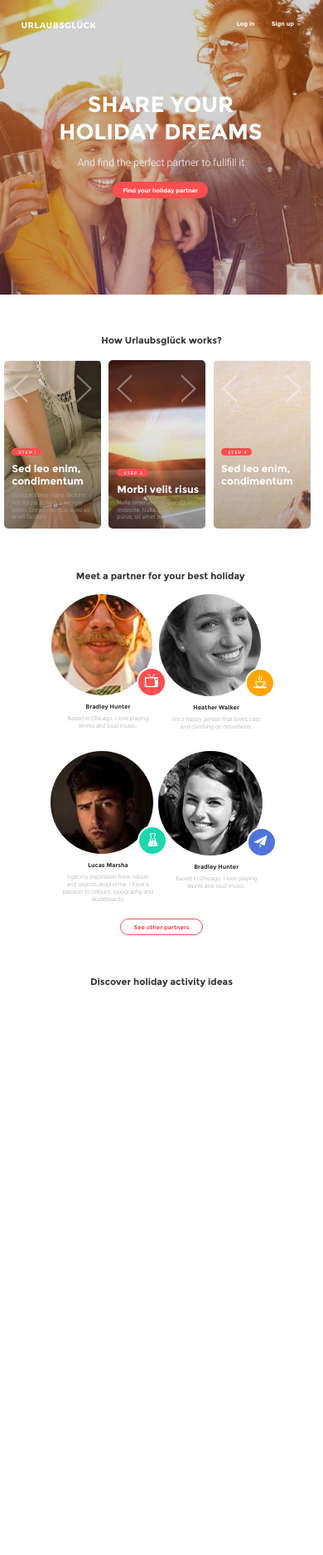
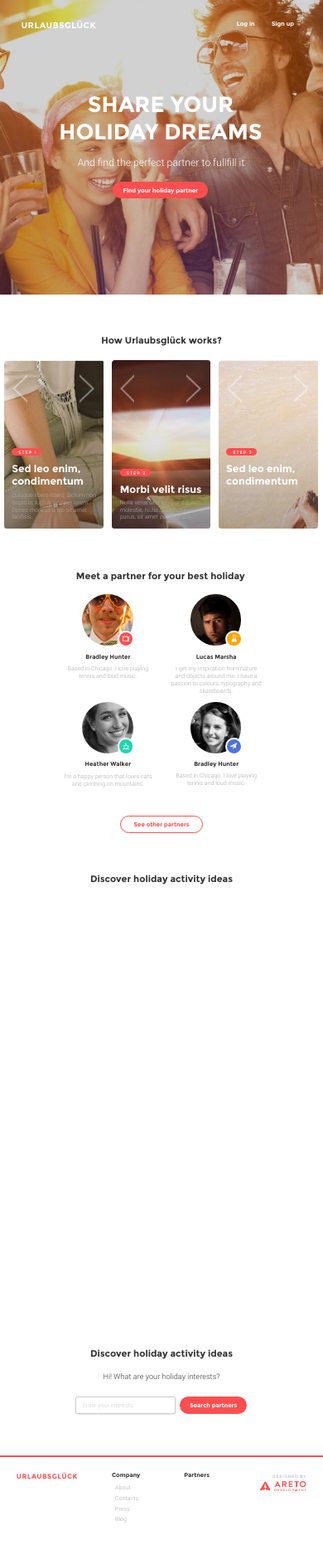
Before and after one commit to LavrovE/front, a plain HTML site: page exam/index.html in a window 390 px wide. Shown: the top 1874 px of the page at 83% size. After the commit the page ends 1845 px from the top, so only its background shows below. Drawn offline with nearby package versions, Linux system fonts and the light colour scheme.

Commit message:
готовый мобайл + таблет

```diff
--- a/exam/css/main.scss
+++ b/exam/css/main.scss
@@ -173,9 +173,9 @@ header {
 		}
 
 
-		a:nth-child(6){
+		>a{
 		    background-color: $btn-color;
-		    padding: 1.1rem 5rem;
+		    padding: 0.9rem 5rem;
 		     @include border-radius(2.5rem);
 		}
 		h2{
@@ -199,7 +199,7 @@ header {
 			    margin-top: 0.9rem;
 			    padding-left: 5.1rem;
 			    padding-right: 5.1rem;
-			    margin-bottom: 2.8rem;
+			    margin-bottom: 2.9rem;
 			    line-height: 2rem;
 		}
 }
@@ -219,6 +219,7 @@ header {
 	}
 	#slider2{
 			margin-bottom:1rem;
+
 	}
 
 }
@@ -228,11 +229,11 @@ header {
 	font-size:2.2rem;
 	font-family:$h-font;
     text-align: center;
-    margin-bottom:1.2rem;
+    margin-bottom:1.4rem;
 }
 .partners{
 	text-align:center;
-    padding-bottom: 4.6rem;
+    padding-bottom: 4.2rem;
 			h1{
 					color:$dark-color;
 					font-size:2.2rem;
@@ -263,7 +264,9 @@ header {
 					}
 					img:nth-child(1){
 						 @include border-radius(25rem);
-						 margin-left: 0.4rem;
+
+						     width: 12.2rem;
+   							 height: 12.2rem;
 
 					}
 					img:nth-child(2){
@@ -272,10 +275,51 @@ header {
 					   @include border-radius(6rem);
 					    border: 0.4rem solid #fff;
 					    margin-bottom: -0.4rem;
+					    width:4rem;
+					    height:4rem;
 
 
 					}
 			}
+					.partners__partner:nth-child(2){
+
+						 p{
+							    margin-bottom: 2.4rem;
+						}
+						h4{
+								margin-bottom:1.1rem;
+						}
+					}
+					.partners__partner:nth-child(3){
+
+						 p{
+							       margin-bottom: 1.8rem;
+						}
+						h4{
+								margin-bottom:1rem;
+						}
+					}
+					.partners__partner:nth-child(4){
+
+						 p{
+							        margin-bottom: 0.5rem;
+						}
+						h4{
+								    margin-bottom: 1.1rem;
+						}
+					}
+					.partners__partner:nth-child(5){
+
+						 p{
+							    margin-bottom: 0;
+						}
+						h4{
+								    margin-bottom: 1rem;
+						}
+					}
+
+
+
 															.partners__partner:nth-child(3) img:nth-child(2){
 															background-color:#ffa507;
 															}
@@ -351,7 +395,7 @@ margin-bottom: 3.4rem;
 			    height: 24rem;
    				position: relative;
    			    margin-bottom: 0.1rem;
-   			    border-radius: 1rem;
+   			  @include border-radius(0.6rem);
 
 			}
 }
@@ -402,6 +446,7 @@ margin-bottom: 3.4rem;
 	    font-size:2.2rem;
 	    font-family:$h-font;
 	    color:$dark-color;
+	    padding-top:1rem;
 	    margin-bottom: 0.8rem;
 }
 .search__text2 {
@@ -412,7 +457,7 @@ margin-bottom: 3.4rem;
 }
 .search  {
 	padding-left: 1.8rem;
-	padding-right: 1.8rem;
+    padding-right: 2.1rem;
 
 	input[type="text"] {
 	@include border-radius(0.4rem);
@@ -487,15 +532,17 @@ margin-bottom: 3.4rem;
 		}
 		img {
 			margin-top:0.5rem;
+			width:11rem;
+			height:2.4rem;
 		}
 }
 
 .grid {
-
+  			     height: 89.5rem !important;
 		     padding-left: 1rem;
 		     padding-right: 1rem;
-    margin-bottom: 13.5rem;
-        height:100% !important;
+   			 margin-bottom: 3rem;
+
 }
 
 /* clear fix */
@@ -686,11 +733,11 @@ header {
 
 }
 .work #slider2 {
-	    margin-left: 1.6rem;
+	    margin-left: 2.2%;
 
 }
 .work #slider3 {
-	    margin-left: 1.7rem;
+	       margin-left: 2.2%;
 }
 .work #slider2 {
 	margin-bottom:0;
@@ -720,6 +767,7 @@ header {
 			     vertical-align: top;
 			    width: 34rem;
 
+
 		}
 		.partners__partner:nth-child(2), .partners__partner:nth-child(4){
     			    margin-right: -0.3rem;
@@ -730,10 +778,10 @@ header {
 
 		}
 		.partners__partner:nth-child(3){
-		margin-bottom: 3rem;
+		    margin-bottom: 0;
 		}
 		.partners__partner:nth-child(5){
-		margin-bottom: 6rem;
+		margin-bottom: 8rem;
 
 		}
 }
@@ -741,8 +789,9 @@ header {
 
     padding-left: 1rem;
     padding-right: 1rem;
-           margin-bottom: 4rem;
-        height:100% !important;
+    height: 102.4rem !important;
+
+
 }
 
 /* clear fix */
@@ -809,15 +858,15 @@ header {
     -webkit-border-radius: 5rem;
     border-radius: 5rem;
     border: none;
-    width: 100%;
+
     text-align: center;
     padding-top: 1.2rem;
     padding-bottom: 1.2rem;
     margin-top: 0.9rem;
     margin-bottom: 9.9rem;
     display: inline-block;
-    width: 16rem;
-    margin-left: 0.8rem;
+        width: 39.1%;
+    margin-left: 1.9%;
 }
 .search input[type="text"] {
     -moz-border-radius: 0.4rem;
@@ -826,7 +875,7 @@ header {
     border-radius: 0.4rem;
     border: 0.1rem solid;
     color: #cccccc;
-    width: 23.8rem;
+        width: 58.2%;
     padding-top: 0.9rem;
     display: inline-block;
     padding-left: 1.5rem;
@@ -892,6 +941,8 @@ header {
     	img {
     	    margin-top: 0.5rem;
    			 text-align: left;
+   			 width:11rem;
+   			 height:2.4rem;
     	}
   }
 }
@@ -937,8 +988,8 @@ header {
 .sli-links .control-slide.active{
 	background-position:center top;}
 #prewbutton, #nextbutton{ /* Ссылка "Следующий" и "Педыдущий" */
-	display:block;
-	width:15px;
+	display:none;
+	    width: 1.5rem;
 	height:100%;
 	position:absolute;
 	top:0;
@@ -958,7 +1009,7 @@ header {
 @media only screen and (max-width: 768px) and (min-width:321px){
 	#slider {
 	margin-bottom:0;
-	width: 23rem;
+	    width: 31.55%;
 	    height: 40rem;
 	    margin:0;
 
@@ -1031,8 +1082,8 @@ header {
 .sli-links .control-slide.active{
 	background-position:center top;}
 #prewbutton, #nextbutton{ /* Ссылка "Следующий" и "Педыдущий" */
-	display:block;
-	width:15px;
+	display:none;
+	    width: 1.5rem;
 	height:100%;
 	position:absolute;
 	top:0;
@@ -1053,7 +1104,7 @@ header {
 @media only screen and (max-width: 768px) and (min-width:321px){
 	#slider2 {
 	margin-bottom:0;
-	    width: 23rem;
+	      width: 31.55%;
 	    height: 40rem;
 	    margin:0;
 
@@ -1126,8 +1177,8 @@ header {
 .sli-links .control-slide.active{
 	background-position:center top;}
 #prewbutton, #nextbutton{ /* Ссылка "Следующий" и "Педыдущий" */
-	display:block;
-	width:15px;
+	display:none;
+    width: 1.5rem;
 	height:100%;
 	position:absolute;
 	top:0;
@@ -1149,7 +1200,7 @@ header {
 @media only screen and (max-width: 768px) and (min-width:321px){
 	#slider3 {
 	margin-bottom:0;
-	    width: 23rem;
+    width: 31.55%;
 	    height: 40rem;
 	    margin:0;
 
--- a/exam/css/slider.scss
+++ b/exam/css/slider.scss
@@ -39,8 +39,8 @@
 .sli-links .control-slide.active{
 	background-position:center top;}
 #prewbutton, #nextbutton{ /* Ссылка "Следующий" и "Педыдущий" */
-	display:block;
-	width:15px;
+	display:none;
+	    width: 1.5rem;
 	height:100%;
 	position:absolute;
 	top:0;
@@ -60,7 +60,7 @@
 @media only screen and (max-width: 768px) and (min-width:321px){
 	#slider {
 	margin-bottom:0;
-	width: 23rem;
+	    width: 31.55%;
 	    height: 40rem;
 	    margin:0;
 
--- a/exam/css/slider2.scss
+++ b/exam/css/slider2.scss
@@ -39,8 +39,8 @@
 .sli-links .control-slide.active{
 	background-position:center top;}
 #prewbutton, #nextbutton{ /* Ссылка "Следующий" и "Педыдущий" */
-	display:block;
-	width:15px;
+	display:none;
+	    width: 1.5rem;
 	height:100%;
 	position:absolute;
 	top:0;
@@ -61,7 +61,7 @@
 @media only screen and (max-width: 768px) and (min-width:321px){
 	#slider2 {
 	margin-bottom:0;
-	    width: 23rem;
+	      width: 31.55%;
 	    height: 40rem;
 	    margin:0;
 
--- a/exam/css/slider3.scss
+++ b/exam/css/slider3.scss
@@ -39,8 +39,8 @@
 .sli-links .control-slide.active{
 	background-position:center top;}
 #prewbutton, #nextbutton{ /* Ссылка "Следующий" и "Педыдущий" */
-	display:block;
-	width:15px;
+	display:none;
+    width: 1.5rem;
 	height:100%;
 	position:absolute;
 	top:0;
@@ -62,7 +62,7 @@
 @media only screen and (max-width: 768px) and (min-width:321px){
 	#slider3 {
 	margin-bottom:0;
-	    width: 23rem;
+    width: 31.55%;
 	    height: 40rem;
 	    margin:0;
 
--- a/exam/css/stylesheet.scss
+++ b/exam/css/stylesheet.scss
@@ -46,9 +46,9 @@ header {
 		}
 
 
-		a:nth-child(6){
+		>a{
 		    background-color: $btn-color;
-		    padding: 1.1rem 5rem;
+		    padding: 0.9rem 5rem;
 		     @include border-radius(2.5rem);
 		}
 		h2{
@@ -72,7 +72,7 @@ header {
 			    margin-top: 0.9rem;
 			    padding-left: 5.1rem;
 			    padding-right: 5.1rem;
-			    margin-bottom: 2.8rem;
+			    margin-bottom: 2.9rem;
 			    line-height: 2rem;
 		}
 }
@@ -92,6 +92,7 @@ header {
 	}
 	#slider2{
 			margin-bottom:1rem;
+
 	}
 
 }
@@ -101,11 +102,11 @@ header {
 	font-size:2.2rem;
 	font-family:$h-font;
     text-align: center;
-    margin-bottom:1.2rem;
+    margin-bottom:1.4rem;
 }
 .partners{
 	text-align:center;
-    padding-bottom: 4.6rem;
+    padding-bottom: 4.2rem;
 			h1{
 					color:$dark-color;
 					font-size:2.2rem;
@@ -136,7 +137,9 @@ header {
 					}
 					img:nth-child(1){
 						 @include border-radius(25rem);
-						 margin-left: 0.4rem;
+
+						     width: 12.2rem;
+   							 height: 12.2rem;
 
 					}
 					img:nth-child(2){
@@ -145,10 +148,51 @@ header {
 					   @include border-radius(6rem);
 					    border: 0.4rem solid #fff;
 					    margin-bottom: -0.4rem;
+					    width:4rem;
+					    height:4rem;
 
 
 					}
 			}
+					.partners__partner:nth-child(2){
+
+						 p{
+							    margin-bottom: 2.4rem;
+						}
+						h4{
+								margin-bottom:1.1rem;
+						}
+					}
+					.partners__partner:nth-child(3){
+
+						 p{
+							       margin-bottom: 1.8rem;
+						}
+						h4{
+								margin-bottom:1rem;
+						}
+					}
+					.partners__partner:nth-child(4){
+
+						 p{
+							        margin-bottom: 0.5rem;
+						}
+						h4{
+								    margin-bottom: 1.1rem;
+						}
+					}
+					.partners__partner:nth-child(5){
+
+						 p{
+							    margin-bottom: 0;
+						}
+						h4{
+								    margin-bottom: 1rem;
+						}
+					}
+
+
+
 															.partners__partner:nth-child(3) img:nth-child(2){
 															background-color:#ffa507;
 															}
@@ -224,7 +268,7 @@ margin-bottom: 3.4rem;
 			    height: 24rem;
    				position: relative;
    			    margin-bottom: 0.1rem;
-   			    border-radius: 1rem;
+   			  @include border-radius(0.6rem);
 
 			}
 }
@@ -275,6 +319,7 @@ margin-bottom: 3.4rem;
 	    font-size:2.2rem;
 	    font-family:$h-font;
 	    color:$dark-color;
+	    padding-top:1rem;
 	    margin-bottom: 0.8rem;
 }
 .search__text2 {
@@ -285,7 +330,7 @@ margin-bottom: 3.4rem;
 }
 .search  {
 	padding-left: 1.8rem;
-	padding-right: 1.8rem;
+    padding-right: 2.1rem;
 
 	input[type="text"] {
 	@include border-radius(0.4rem);
@@ -360,15 +405,17 @@ margin-bottom: 3.4rem;
 		}
 		img {
 			margin-top:0.5rem;
+			width:11rem;
+			height:2.4rem;
 		}
 }
 
 .grid {
-
+  			     height: 89.5rem !important;
 		     padding-left: 1rem;
 		     padding-right: 1rem;
-    margin-bottom: 13.5rem;
-        height:100% !important;
+   			 margin-bottom: 3rem;
+
 }
 
 /* clear fix */
@@ -559,11 +606,11 @@ header {
 
 }
 .work #slider2 {
-	    margin-left: 1.6rem;
+	    margin-left: 2.2%;
 
 }
 .work #slider3 {
-	    margin-left: 1.7rem;
+	       margin-left: 2.2%;
 }
 .work #slider2 {
 	margin-bottom:0;
@@ -593,6 +640,7 @@ header {
 			     vertical-align: top;
 			    width: 34rem;
 
+
 		}
 		.partners__partner:nth-child(2), .partners__partner:nth-child(4){
     			    margin-right: -0.3rem;
@@ -603,10 +651,10 @@ header {
 
 		}
 		.partners__partner:nth-child(3){
-		margin-bottom: 3rem;
+		    margin-bottom: 0;
 		}
 		.partners__partner:nth-child(5){
-		margin-bottom: 6rem;
+		margin-bottom: 8rem;
 
 		}
 }
@@ -614,8 +662,9 @@ header {
 
     padding-left: 1rem;
     padding-right: 1rem;
-           margin-bottom: 4rem;
-        height:100% !important;
+    height: 102.4rem !important;
+
+
 }
 
 /* clear fix */
@@ -682,15 +731,15 @@ header {
     -webkit-border-radius: 5rem;
     border-radius: 5rem;
     border: none;
-    width: 100%;
+
     text-align: center;
     padding-top: 1.2rem;
     padding-bottom: 1.2rem;
     margin-top: 0.9rem;
     margin-bottom: 9.9rem;
     display: inline-block;
-    width: 16rem;
-    margin-left: 0.8rem;
+        width: 39.1%;
+    margin-left: 1.9%;
 }
 .search input[type="text"] {
     -moz-border-radius: 0.4rem;
@@ -699,7 +748,7 @@ header {
     border-radius: 0.4rem;
     border: 0.1rem solid;
     color: #cccccc;
-    width: 23.8rem;
+        width: 58.2%;
     padding-top: 0.9rem;
     display: inline-block;
     padding-left: 1.5rem;
@@ -765,6 +814,8 @@ header {
     	img {
     	    margin-top: 0.5rem;
    			 text-align: left;
+   			 width:11rem;
+   			 height:2.4rem;
     	}
   }
 }
--- a/exam/index.html
+++ b/exam/index.html
@@ -124,18 +124,17 @@
 			<h4>Bradley Hunter</h4>
 			<p>Based in Chicago. I love playing tennis and loud music.</p>
 		</div>
-
+		<div class="partners__partner">
+			<img src="img/mobile/partner2.jpg">
+			<img src="img/mobile/bottle.png">
+			<h4>Lucas Marsha</h4>
+			<p>I get my inspiration from nature and objects around me. I have a passion to colours, typography and skateboards.</p>
+		</div>
 		<div class="partners__partner">
 			<img src="img/mobile/partner3.jpg">
 			<img src="img/mobile/cup.png">
 			<h4>Heather Walker</h4>
 			<p>I'm a happy person that loves cats and climbing on mountains. </p>
-		</div>
-		<div class="partners__partner">
-			<img src="img/mobile/partner2.jpg">
-			<img src="img/mobile/bottle.png">
-			<h4>Lucas Marsha</h4>
-			<p>I get my inspiration from nature and objects around me. I have a passion to colours, typography and skateboards.</p>
 		</div>
 		<div class="partners__partner">
 			<img src="img/mobile/partner4.jpg">
@@ -148,6 +147,10 @@
 		</div>
 	</div>
 	<h1 class="partners__h1">Discover holiday activity ideas</h1>
+
+
+
+
 	<div class="grid">
 	</div>
 	<p class="search__text">Discover holiday activity ideas</p>
```
Also changed, not shown: exam/css/main.css, 1 other file. Lines whose indentation alone changed are shown as unchanged.
